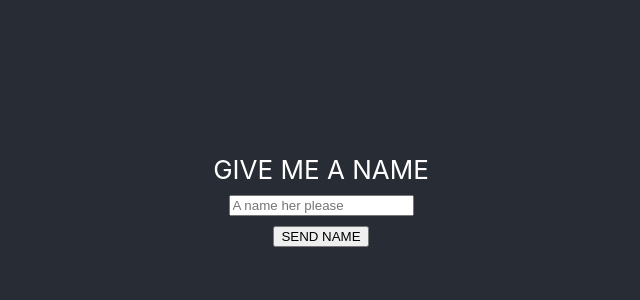
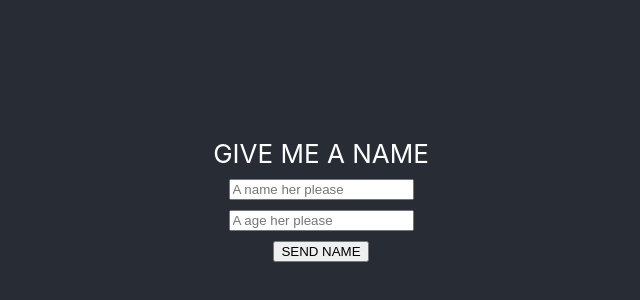
Before and after one commit to Reinoptland/react-form-example, a React (Create React App) app: page / in a window 1280 px wide. Shown: the part 174-474 px from the top of the page, without its empty margins (319-959 px from the left). Built offline with nearby package versions, Linux system fonts and the light colour scheme.

Commit message:
Multiple input fields

```diff
--- a/src/App.js
+++ b/src/App.js
@@ -5,14 +5,14 @@ import Form from './Form'
 
 class App extends React.Component {
   state = {
-    names: []
+    users: []
   }
 
-  addName = (name) => {
-    const { names } = this.state
+  addUser = (user) => {
+    const { users } = this.state
 
     this.setState({
-        names: names.concat(name),
+        users: users.concat(user),
     })
   }
 
@@ -21,8 +21,8 @@ class App extends React.Component {
       <div className="App">
         <header className="App-header">
           {/* pass handleSubmit as a callback prop */}
-          <Form cheese={'brie'} addName={this.addName}/>
-          <List names={this.state.names} />
+          <Form addUser={this.addUser}/>
+          <List users={this.state.users} />
         </header>
       </div>
     );
--- a/src/Form.js
+++ b/src/Form.js
@@ -1,16 +1,16 @@
 import React from 'react'
 
 class Form extends React.Component {
-    state = { name: ''}
+    state = { name: '', age: '' }
 
     handleChange = (event) => {
-        this.setState({ name: event.target.value })
+        this.setState({ [event.target.name]: event.target.value })
     }
 
     handleSubmit = (event) => {
         event.preventDefault()
-        this.props.addName(this.state.name)
-        this.setState({ name: ''})
+        this.props.addUser(this.state)
+        this.setState({ name: '', age: ''})
     }
 
     render(){
@@ -24,6 +24,14 @@ class Form extends React.Component {
                 onChange={this.handleChange}
                 placeholder={'A name her please'}
                 value={this.state.name}
+                name={'name'}
+                />
+                <br/>
+                <input
+                onChange={this.handleChange}
+                placeholder={'A age her please'}
+                value={this.state.age}
+                name={'age'}
                 />
                 <br/>
                 <button type="submit">SEND NAME</button>
--- a/src/List.js
+++ b/src/List.js
@@ -4,7 +4,7 @@ class List extends React.Component {
     render(){
         return (
             <ul>
-                { this.props.names.map(name => <li key={name}>{name}</li>)}
+                { this.props.users.map(user => <li key={user.name}>{user.name}, {user.age}</li>)}
             </ul>
         )
     }
```
